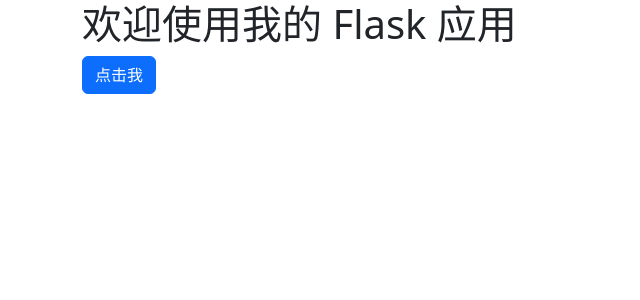
After one commit to menhulu233/LoginExample, a Flask app: template app/templates/home.html in a window 1280 px wide. The commit adds this page. Shown: the top 300 px of the page, without its empty margins (0-640 px from the left). Run offline with Flask 3, Linux system fonts and the light colour scheme; the template is opened without the code that fills it, so the values that code supplies are empty; some libraries are stand-ins or nearby versions.

Commit message:
模板文件更新

```diff
--- a/app/templates/base.html
+++ b/app/templates/base.html
@@ -2,9 +2,14 @@
 <html lang="en">
 <head>
     <meta charset="UTF-8">
-    <title>Title</title>
+    <meta name="viewport" content="width=device-width, initial-scale=1.0">
+    <title>{% block title %}My Flask App{% endblock %}</title>
+    <link rel="stylesheet" href="{{ url_for('static', filename='css/bootstrap.min.css') }}">
+    {% block styles %}{% endblock %}
 </head>
 <body>
-
+{% block content %}{% endblock %}
+<script src="{{ url_for('static', filename='js/bootstrap.bundle.min.js') }}"></script>
 </body>
+{% block scripts %}{% endblock %}
 </html>
--- /dev/null
+++ b/app/templates/home.html
@@ -0,0 +1,10 @@
+{% extends "base.html" %}
+
+{% block title %}首页{% endblock %}
+
+{% block content %}
+<div class="container">
+    <h1>欢迎使用我的 Flask 应用</h1>
+    <button class="btn btn-primary">点击我</button>
+</div>
+{% endblock %}
--- a/app/views/user.py
+++ b/app/views/user.py
@@ -7,7 +7,7 @@ bp = Blueprint('user', __name__, url_prefix='/user')
 
 @bp.route('/', methods=['GET', 'POST'])
 def index():
-    return '<h1>Hello, World!</h1>'
+    return render_template('home.html')
 # @bp.route('/login', methods=['GET', 'POST'])
 # def login():
 #     form = LoginForm()
```
